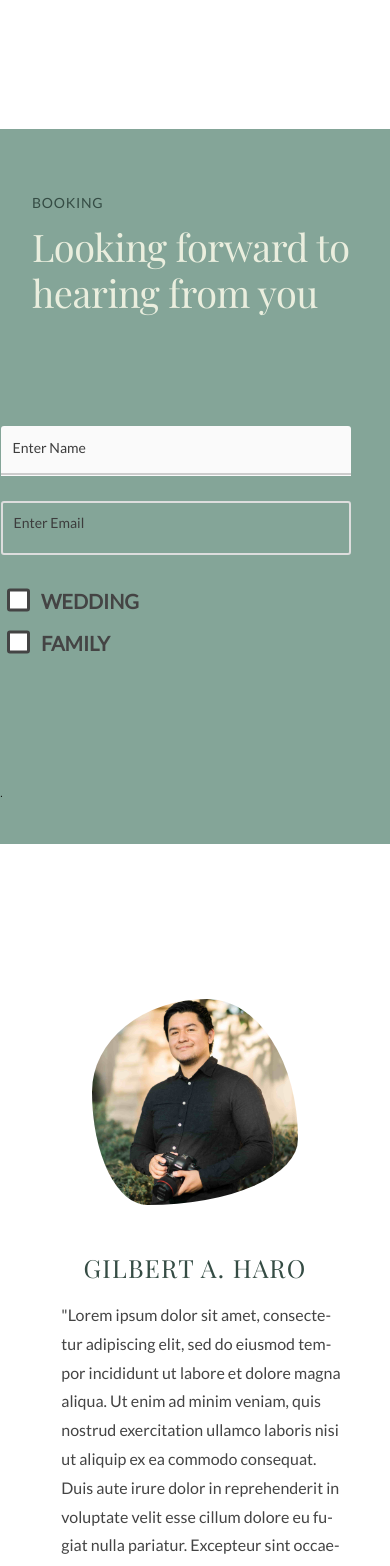
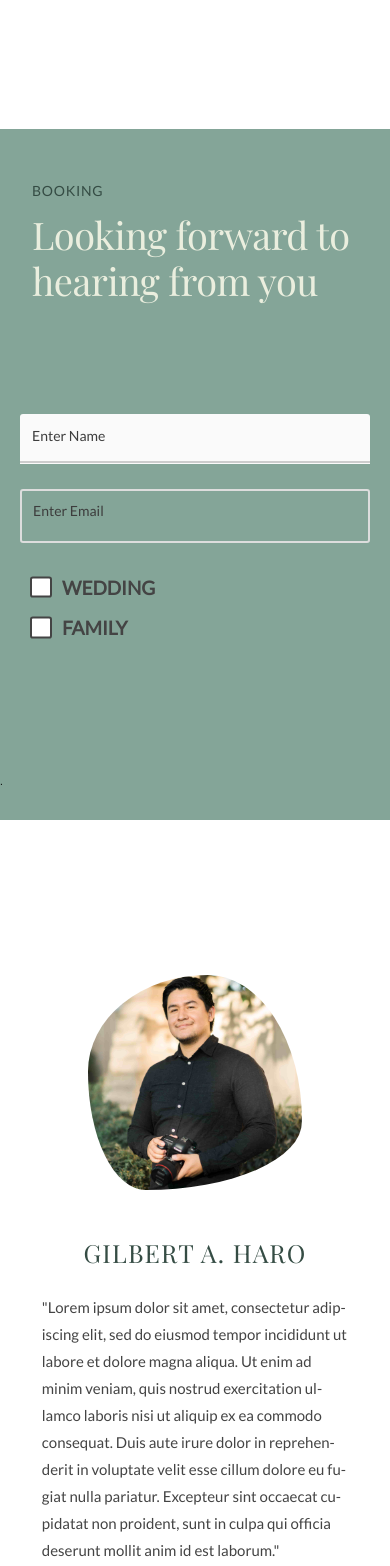
Before and after one commit to gah-code/ghp-app, a React (Create React App) app: page / in a window 390 px wide. Shown: the part 3060-4626 px from the top of the page. Built offline with nearby package versions, Linux system fonts and the light colour scheme.

Commit message:
Form fix for smaller screens test

```diff
--- a/src/components/Layout/About.scss
+++ b/src/components/Layout/About.scss
@@ -91,7 +91,7 @@
 
 @media (max-width: 34em) {
   .profile {
-    max-width: 90%;
+    max-width: 94%;
   }
 
   .profile__image {
@@ -101,4 +101,9 @@
   .profile__name {
     margin: 0;
   }
+
+  .profile__description {
+    margin: 1.8rem auto;
+    font-size: 1.5rem;
+  }
 }
--- a/src/components/Misc/form.scss
+++ b/src/components/Misc/form.scss
@@ -217,12 +217,17 @@ input[type='checkbox']:disabled {
 
 @media (max-width: 34em) {
   .section-form {
-    padding: 4.2rem 0;
+    padding: 3rem 0;
   }
 
   .form-container {
-    width: 90vw;
+    width: 95vw;
     height: 45vh;
+    margin: 0 auto;
+  }
+
+  .form-control {
+    font-size: 1.9rem;
   }
 
   .custom-field {
```
